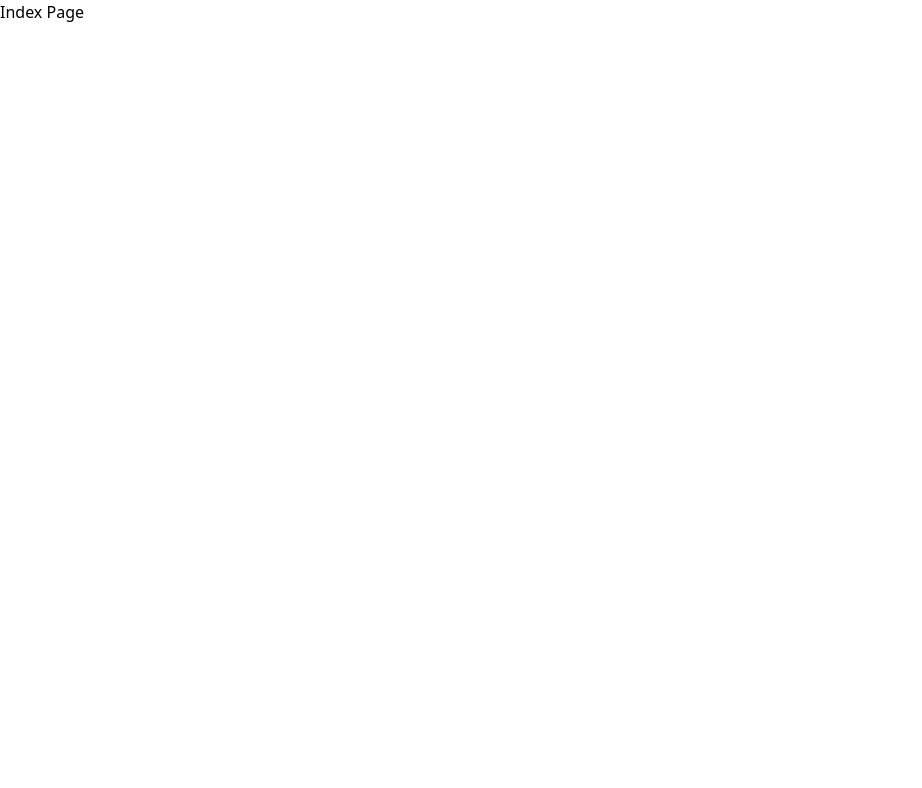
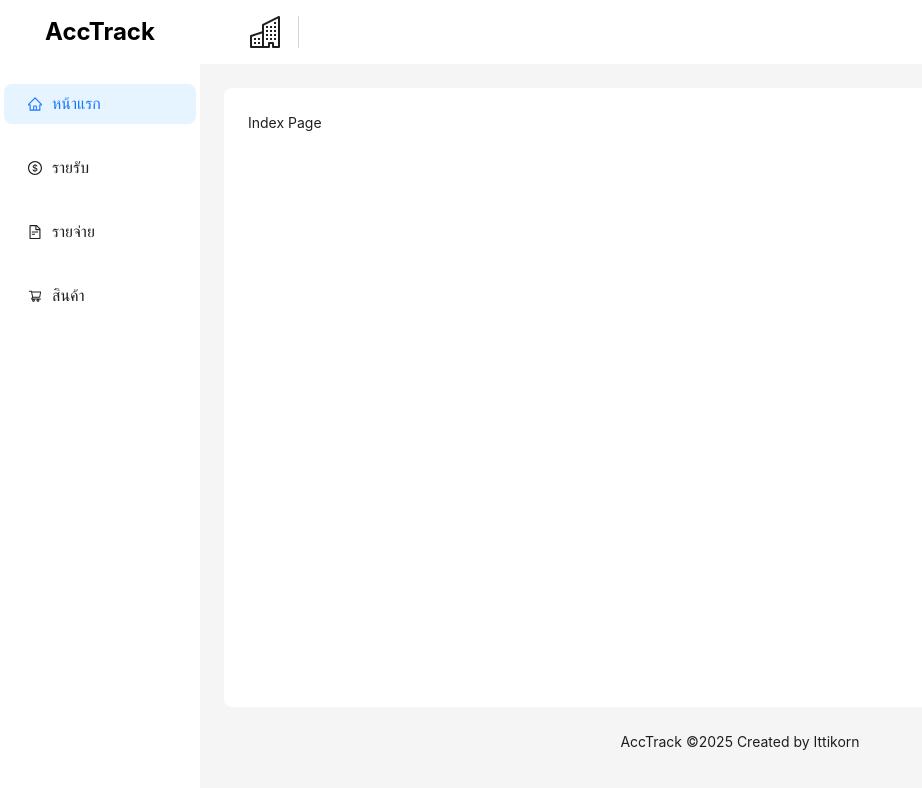
Before and after one commit to ITKmz/acctrack-frontend, a React (Vite) app: page /#/ in a window 1280 px wide. Shown: the top 788 px of the page, without its empty margins (0-922 px from the left). Built offline with nearby package versions, Linux system fonts and the light colour scheme.

Commit message:
feat: implement Electron main process, add layout components, and configure TypeScript for Electron

```diff
--- /dev/null
+++ b/electron-builder.json
@@ -0,0 +1,18 @@
+{
+    "appId": "com.ittikorn.acctrack",
+    "productName": "AccTrack",
+    "files": [
+        "dist-react",
+        "dist-electron"
+    ],
+    "mac": {
+        "target": "dmg"
+    },
+    "win": {
+        "target": ["portable", "msi"]
+    },
+    "linux": {
+        "target": "AppImage",
+        "category": "Finance"
+    }
+}
--- /dev/null
+++ b/src/ui/components/AppFooter.tsx
@@ -0,0 +1,14 @@
+import React from 'react';
+import { Layout } from 'antd';
+
+const { Footer } = Layout;
+
+const AppFooter: React.FC = () => {
+    return (
+        <Footer className="text-center bg-gray-100 py-4">
+            AccTrack ©2025 Created by Ittikorn
+        </Footer>
+    );
+};
+
+export default AppFooter;
--- /dev/null
+++ b/src/ui/components/AppHeader.tsx
@@ -0,0 +1,25 @@
+import React from 'react';
+import { Layout, Flex, theme } from 'antd';
+import { BsBuildings } from 'react-icons/bs';
+
+const { Header } = Layout;
+
+const AppHeader: React.FC = () => {
+    const {
+        token: { colorBgContainer },
+    } = theme.useToken();
+
+    return (
+        <Header
+            style={{ background: colorBgContainer }}
+            className="flex items-center"
+        >
+            <Flex>
+                <BsBuildings size={32}/>
+                <div className="h-8 w-px bg-gray-300 mx-4"></div>
+            </Flex>
+        </Header>
+    );
+};
+
+export default AppHeader;
--- /dev/null
+++ b/src/ui/components/AppSidebar.tsx
@@ -0,0 +1,63 @@
+import React from 'react';
+import { Layout, Menu, theme } from 'antd';
+import {
+    HomeOutlined,
+    DollarCircleOutlined,
+    ShoppingCartOutlined,
+    FileTextOutlined,
+} from '@ant-design/icons';
+import type { MenuProps } from 'antd';
+
+const { Sider } = Layout;
+
+const items: MenuProps['items'] = [
+    {
+        key: 'home',
+        icon: <HomeOutlined className="text-[32px]" />,
+        label: <span className="text-base">หน้าแรก</span>, // Home
+    },
+    {
+        key: 'income',
+        icon: <DollarCircleOutlined className="text-[32px]" />,
+        label: <span className="text-base">รายรับ</span>, // Income
+    },
+    {
+        key: 'expenses',
+        icon: <FileTextOutlined className="text-[32px]" />,
+        label: <span className="text-base">รายจ่าย</span>, // Expenses
+    },
+    {
+        key: 'products',
+        icon: <ShoppingCartOutlined className="text-[32px]" />,
+        label: <span className="text-base">สินค้า</span>, // Products
+    },
+];
+
+const AppSidebar: React.FC = () => {
+    const {
+        token: { colorBgContainer },
+    } = theme.useToken();
+
+    return (
+        <Sider
+            width={200}
+            style={{
+                background: colorBgContainer,
+            }}
+            className="h-screen"
+        >
+            <div className="flex items-center justify-center py-4">
+              <h1 className="text-2xl font-bold">AccTrack</h1>
+            </div>
+            <Menu
+                mode="inline"
+                defaultSelectedKeys={['home']}
+                style={{ height: '100%', borderRight: 0 }}
+                items={items}
+                className="flex flex-col gap-4"
+            />
+        </Sider>
+    );
+};
+
+export default AppSidebar;
--- /dev/null
+++ b/src/ui/layouts/default.tsx
@@ -0,0 +1,28 @@
+import React from 'react';
+import { Layout } from 'antd';
+import AppHeader from '@/components/AppHeader';
+import AppSidebar from '@/components/AppSidebar';
+import AppFooter from '@/components/AppFooter';
+
+const { Content } = Layout;
+
+export default function DefaultLayout({
+    children,
+}: {
+    children: React.ReactNode;
+}) {
+    return (
+        <Layout>
+            <AppSidebar />
+            <Layout>
+                <AppHeader />
+                <Layout className='px-6 pb-6'>
+                    <Content className="p-6 mt-6 min-h-[280px] bg-white rounded-lg">
+                        {children}
+                    </Content>
+                    <AppFooter />
+                </Layout>
+            </Layout>
+        </Layout>
+    );
+}
--- a/src/ui/pages/index.tsx
+++ b/src/ui/pages/index.tsx
@@ -1,7 +1,9 @@
+import DefaultLayout from "@/layouts/default";
+
 export default function IndexPage() {
     return (
-        <div>
+        <DefaultLayout>
             <h1>Index Page</h1>
-        </div>
+        </DefaultLayout>
     );
 }
--- a/vite.config.ts
+++ b/vite.config.ts
@@ -1,10 +1,12 @@
 import { defineConfig } from 'vite';
 import react from '@vitejs/plugin-react-swc';
 import tailwindcss from '@tailwindcss/vite';
+import tsconfigPaths from 'vite-tsconfig-paths';
+
 
 // https://vite.dev/config/
 export default defineConfig({
-    plugins: [tailwindcss(), react()],
+    plugins: [tailwindcss(), react(), tsconfigPaths()],
     base: './',
     build: {
         outDir: 'dist-react',
```
Also changed, not shown: package.json (+10 -4 lines), src/electron/tsconfig.json (added, +9 -0 lines), tsconfig.app.json (+7 -1 lines), src/electron/main.ts (renamed from src/electron/main.js), 2 other files (tests, documents, lock files or other folders).
